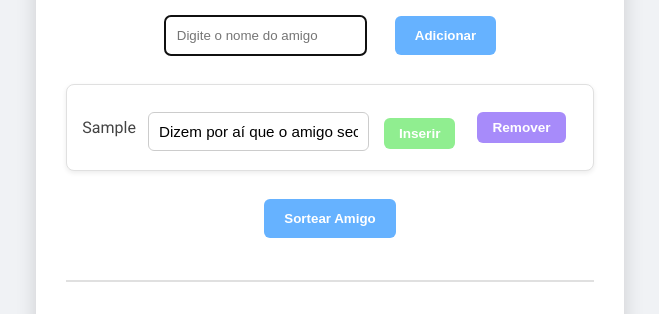
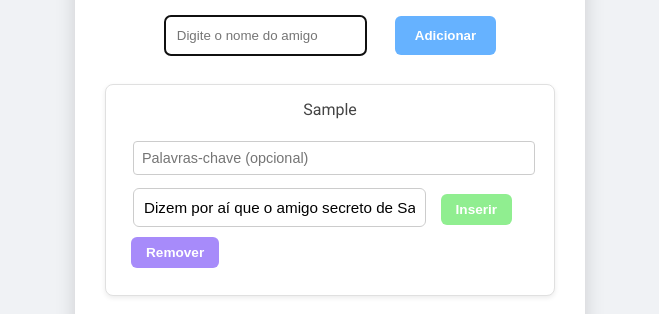
Before and after one commit to josefaquino/lab, a plain HTML site: page index.html in a window 1280 px wide. Both pictures are taken after typing "Sample" into the empty fields and a click on the button "Adicionar". Shown: the part 450-764 px from the top of the page, without its empty margins (310-969 px from the left). Drawn offline with Linux system fonts and the light colour scheme.

Commit message:
Agora, o layout da lista de participantes deve acomodar o novo campo de palavras-chave de forma adequada

```diff
--- a/script.js
+++ b/script.js
@@ -1,4 +1,4 @@
-function getAIDescription(name) {
+function getAIDescription(name, keywords) {
     // *** SIMULAÇÃO APRIMORADA DA IA GERANDO DESCRIÇÃO ***
     // *** VERSÃO COM FRASES VARIADAS E MAIS DINÂMICAS ***
 
@@ -44,14 +44,19 @@ function getAIDescription(name) {
         setTimeout(() => {
             let description = "";
             if (name === "Ana") {
-                description = descricoesAna[Math.floor(Math.random() * descricoesAna.length)]; // Escolhe aleatoriamente de descricoesAna
+                description = descricoesAna[Math.floor(Math.random() * descricoesAna.length)];
             } else if (name === "Carlos") {
-                description = descricoesCarlos[Math.floor(Math.random() * descricoesCarlos.length)]; // Escolhe aleatoriamente de descricoesCarlos
+                description = descricoesCarlos[Math.floor(Math.random() * descricoesCarlos.length)];
             } else if (name === "Maria") {
-                description = descricoesMaria[Math.floor(Math.random() * descricoesMaria.length)]; // Escolhe aleatoriamente de descricoesMaria
+                description = descricoesMaria[Math.floor(Math.random() * descricoesMaria.length)];
+            } else if (keywords) {
+                // *** AQUI ENTRARÁ A LÓGICA PARA USAR AS PALAVRAS-CHAVE ***
+                // Por enquanto, vamos apenas adicionar um texto informando que as palavras-chave foram recebidas
+                description = `[nome] está no Amigo Secreto! Palavras-chave: ${keywords}`;
+                description = description.replace("[nome]", name);
             } else {
-                const fraseGenerica = frasesCriativas[Math.floor(Math.random() * frasesCriativas.length)]; // Escolhe frase genérica aleatoriamente
-                description = fraseGenerica.replace("[nome]", name); // Substitui [nome] pelo nome real
+                const fraseGenerica = frasesCriativas[Math.floor(Math.random() * frasesCriativas.length)];
+                description = fraseGenerica.replace("[nome]", name);
             }
             resolve(description);
         }, 1500);
@@ -69,6 +74,17 @@ function addName() {
         const nameSpan = document.createElement("span");
         nameSpan.textContent = name;
         li.appendChild(nameSpan);
+
+        // *** NOVO: Container para palavras-chave ***
+        const keywordsContainer = document.createElement("div");
+        keywordsContainer.classList.add("keywords-container");
+
+        const keywordsInput = document.createElement("input");
+        keywordsInput.type = "text";
+        keywordsInput.classList.add("keywords-input");
+        keywordsInput.placeholder = "Palavras-chave (opcional)";
+        keywordsContainer.appendChild(keywordsInput);
+        li.appendChild(keywordsContainer);
 
         // *** NOVO: Container para a descrição ***
         const descriptionContainer = document.createElement("div");
@@ -105,15 +121,18 @@ function addName() {
         nameInput.value = "";
         nameInput.focus();
 
-        // *** NOVO: Simula a obtenção da descrição da IA ***
-        descriptionInput.placeholder = "Gerando descrição..."; // MODIFICADO: Placeholder durante a geração
-        getAIDescription(name).then(creativeDescription => { // Chama a função de simulação da IA
-            descriptionInput.value = creativeDescription; // Preenche o input com a descrição "gerada"
-            descriptionInput.placeholder = "Pedir descrição para IA e colar aqui"; // Restaura o placeholder original (opcional)
-            insertDescriptionButton.disabled = false; // Habilita o botão "Inserir" novamente após receber a descrição
+        // *** NOVO: Obter as palavras-chave ***
+        const keywords = keywordsInput.value.trim();
+
+        // *** NOVO: Simula a obtenção da descrição da IA com palavras-chave ***
+        descriptionInput.placeholder = "Gerando descrição...";
+        getAIDescription(name, keywords).then(creativeDescription => {
+            descriptionInput.value = creativeDescription;
+            descriptionInput.placeholder = "Pedir descrição para IA e colar aqui";
+            insertDescriptionButton.disabled = false;
         });
 
-         // *** Evento de clique para o botão "Inserir Descrição" (mantém como antes, mas agora habilitado dinamicamente) ***
+         // *** Evento de clique para o botão "Inserir Descrição" (mantém como antes) ***
         insertDescriptionButton.addEventListener('click', function() {
             const descriptionText = descriptionInput.value.trim();
             if (descriptionText !== "") {
@@ -160,7 +179,7 @@ function drawName() {
         const giver = shuffledParticipants[i];
         const receiver = shuffledParticipants[(i + 1) % shuffledParticipants.length];
         const listItem = document.createElement('li');
-        listItem.classList.add('result-item'); // Adicionando uma classe para facilitar a estilização
+        listItem.classList.add('result-item');
 
         const giverNameSpan = document.createElement('span');
         giverNameSpan.textContent = giver.name;
@@ -169,9 +188,9 @@ function drawName() {
         receiverNameSpan.textContent = receiver.name;
 
         listItem.innerHTML = `${giverNameSpan.textContent} vai presentear ${receiverNameSpan.textContent}.`;
-        listItem.dataset.descricao = giver.description; // Armazenando a descrição no atributo data
+        listItem.dataset.descricao = giver.description;
 
-        listItem.addEventListener('click', showDescriptionModal); // Adicionando o listener de clique
+        listItem.addEventListener('click', showDescriptionModal);
 
         resultList.appendChild(listItem);
     }
@@ -189,10 +208,9 @@ function showDescriptionModal(event) {
 
     if (modal && modalDescription) {
         modalDescription.textContent = description;
-        modal.style.display = 'block'; // Tornando o modal visível
+        modal.style.display = 'block';
     }
 
-    // Adicionando funcionalidade para fechar o modal
     closeButton.addEventListener('click', closeModal);
     modal.addEventListener('click', function(event) {
         if (event.target === modal) {
@@ -204,6 +222,6 @@ function showDescriptionModal(event) {
 function closeModal() {
     const modal = document.getElementById('descriptionModal');
     if (modal) {
-        modal.style.display = 'none'; // Escondendo o modal
+        modal.style.display = 'none';
     }
 }
--- a/styles.css
+++ b/styles.css
@@ -75,6 +75,28 @@ li {
     align-items: center; /* Alinhamento VERTICAL centralizado dentro do LI */
     justify-content: space-between; /* Alinhamento HORIZONTAL: Espaço entre os elementos */
     box-shadow: 0 2px 5px rgba(0, 0, 0, 0.08); /* Sombra suave nos list items */
+    flex-direction: column; /* Alinha nome, keywords e descrição verticalmente */
+    align-items: flex-start; /* Alinha os itens à esquerda dentro do LI */
+}
+
+li > span { /* Estiliza o span do nome para ocupar a largura total se necessário */
+    width: 100%;
+    margin-bottom: 5px; /* Espaço entre o nome e as keywords */
+}
+
+.keywords-container {
+    margin-top: 5px; /* Adiciona um pouco de espaço acima do input de palavras-chave */
+    width: 100%; /* Ocupa a largura total disponível dentro do li */
+}
+
+.keywords-input {
+    width: calc(100% - 16px); /* Ocupa a largura total subtraindo o padding */
+    padding: 8px;
+    margin-bottom: 5px; /* Adiciona um pouco de espaço abaixo do input de palavras-chave */
+    border: 1px solid #ccc;
+    border-radius: 4px;
+    box-sizing: border-box; /* Garante que padding e border não aumentem a largura total */
+    font-size: 0.9em;
 }
 
 .descricao-amigo {
@@ -82,11 +104,12 @@ li {
     color: #777; /* Cor cinza para a descrição, pode ser ajustada se necessário */
     margin-top: 8px; /* Aumentei a margem superior da descrição */
     font-size: 0.95em; /* Ajustei um pouco o tamanho da fonte da descrição */
-    margin-left: 20px; /* Adicionei margem esquerda para separar do nome */
+    margin-left: 0; /* Remove a margem esquerda, já que estamos alinhando à esquerda */
+    width: 100%; /* Garante que a descrição ocupe a largura total */
 }
 
 .descricao-input {
-    width: 70%;
+    width: calc(100% - 16px); /* Ocupa a largura total subtraindo o padding */
     padding: 10px; /* Aumentei o padding do input de descrição */
     margin-top: 8px; /* Aumentei a margem superior do input de descrição */
     margin-bottom: 8px; /* Aumentei a margem inferior do input de descrição */
@@ -112,6 +135,7 @@ li {
     transition: background-color 0.3s ease; /* Transição suave no hover */
     height: auto; /* Reset height if previously set */
     line-height: normal; /* Reset line-height if previously set */
+    margin-top: 10px; /* Adiciona um pouco de espaço acima do botão remover */
 }
 
 .remove-button:hover {
@@ -165,6 +189,7 @@ li {
     margin-bottom: 10px; /* Aumentei a margem inferior dos itens do resultado */
     font-size: 1.15em; /* Aumentei um pouco o tamanho da fonte dos itens do resultado */
     color: #333; /* Cor mais escura para os itens do resultado */
+    cursor: pointer; /* Indica que o item é clicável */
 }
 
 .descricao-container {
@@ -172,6 +197,7 @@ li {
     align-items: center; /* Alinhamento vertical */
     flex-direction: column; /* Input e botão em coluna em telas menores */
     align-items: stretch; /* Esticar input e botão para largura total em coluna */
+    width: 100%; /* Garante que o container ocupe a largura total */
 }
 
 @media (min-width: 600px) { /* Media query para telas maiores */
```
